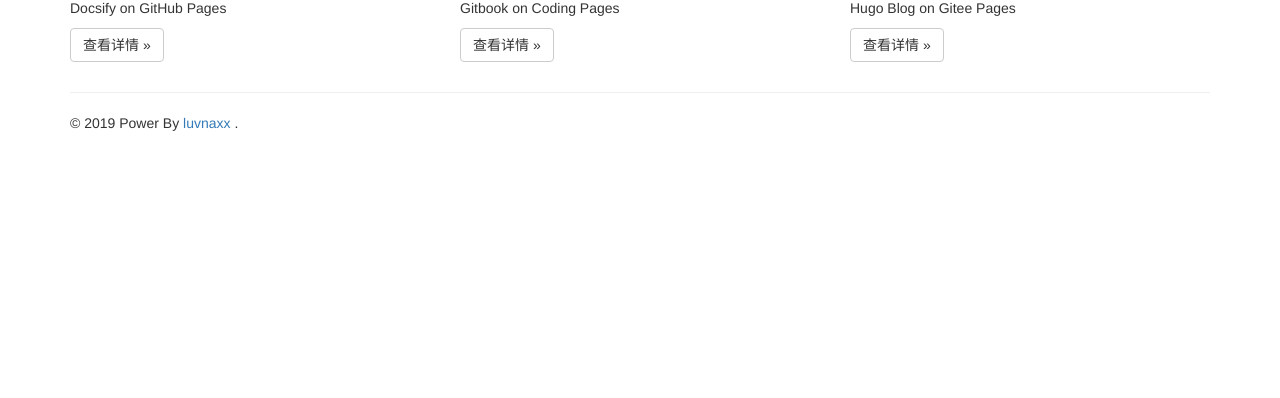
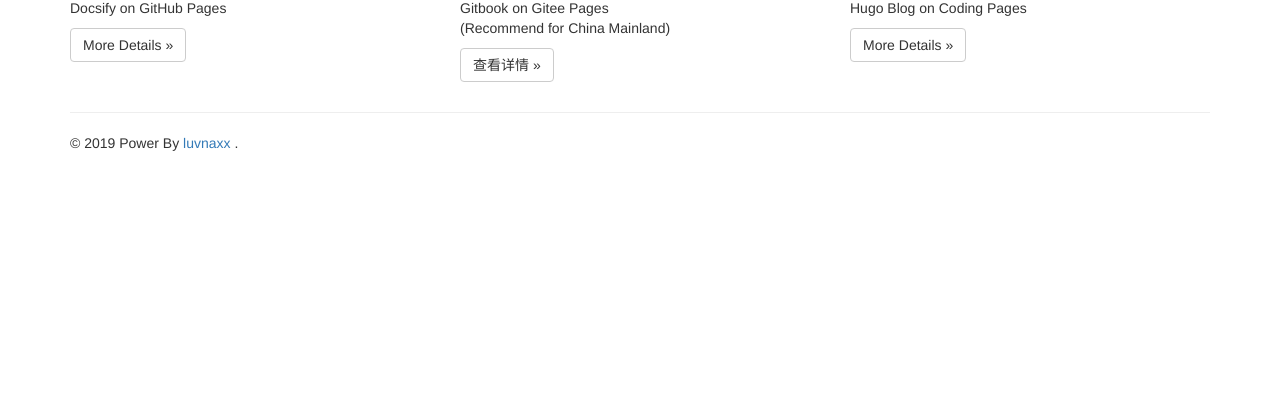
Before and after one commit to luvnaxx/website-index, a plain HTML site: page index.html in a window 1280 px wide. Shown: the part 402-800 px from the top of the page. Drawn offline with nearby package versions, Linux system fonts and the light colour scheme.

Commit message:
Update index.html

```diff
--- a/index.html
+++ b/index.html
@@ -21,17 +21,17 @@
         <div class="col-md-4">
             <h2>Docsify</h2>
             <p>Docsify on GitHub Pages</p>
-            <p><a class="btn btn-default" href="https://doc.luvnaxx.com/" role="button">查看详情 &raquo;</a></p>
+            <p><a class="btn btn-default" href="https://doc.luvnaxx.com/" role="button">More Details &raquo;</a></p>
         </div>
         <div class="col-md-4">
             <h2>Gitbook</h2>
-            <p>Gitbook on Coding Pages</p>
+            <p>Gitbook on Gitee Pages <br/>(Recommend for China Mainland)</p>
             <p><a class="btn btn-default" href="https://luvnaxx.gitee.io/" role="button">查看详情 &raquo;</a></p>
         </div>
         <div class="col-md-4">
             <h2>Hugo</h2>
-            <p>Hugo Blog on Gitee Pages</p>
-            <p><a class="btn btn-default" href="https://blog.luvnaxx.com/" role="button">查看详情 &raquo;</a></p>
+            <p>Hugo Blog on Coding Pages</p>
+            <p><a class="btn btn-default" href="https://blog.luvnaxx.com/" role="button">More Details &raquo;</a></p>
         </div>
     </div>
 
```
